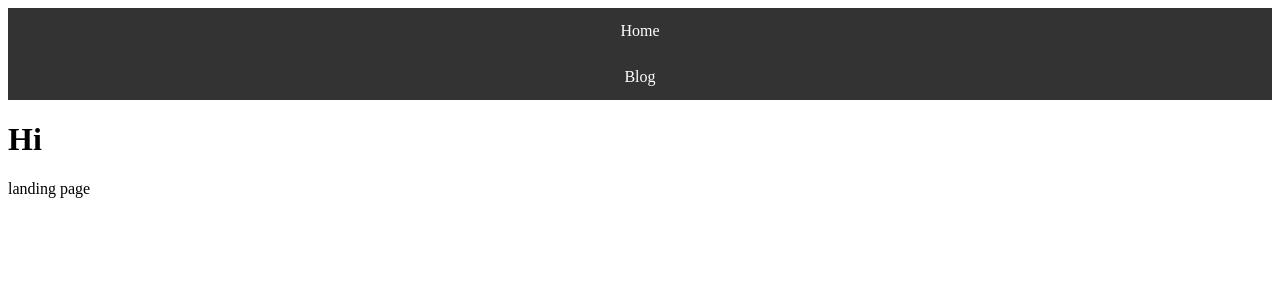
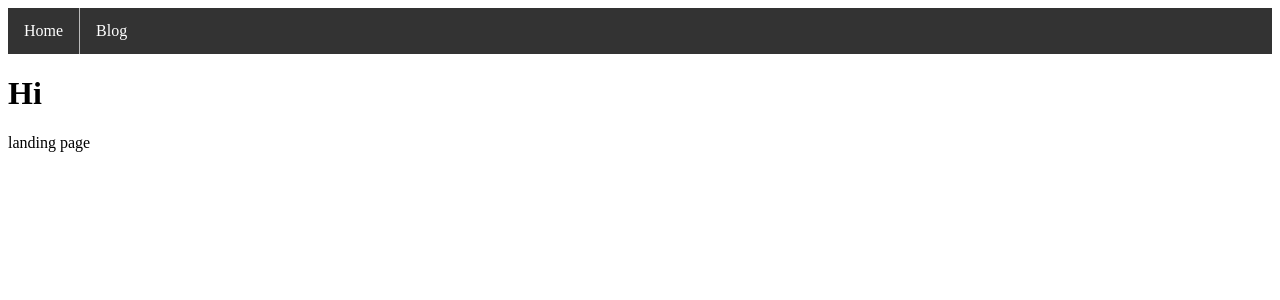
Before and after one commit to HCGK/HCGK.github.io, a Jekyll site: the page built from index.html, in a window 1280 px wide. Shown: the top 300 px of the page. Built offline with Jekyll 4.4.1, drawn with Linux system fonts in a browser that asks for light colours.

Commit message:
Update main.css

```diff
--- a/css/main.css
+++ b/css/main.css
@@ -7,12 +7,12 @@
     background-color: #333;
   }
 
-  li#menu_item {
+  li {
     float: left;
     border-right:1px solid #bbb;
   }
 
-  li#menu_item:last-child {
+  li:last-child {
     border-right: none;
   }
 
```
